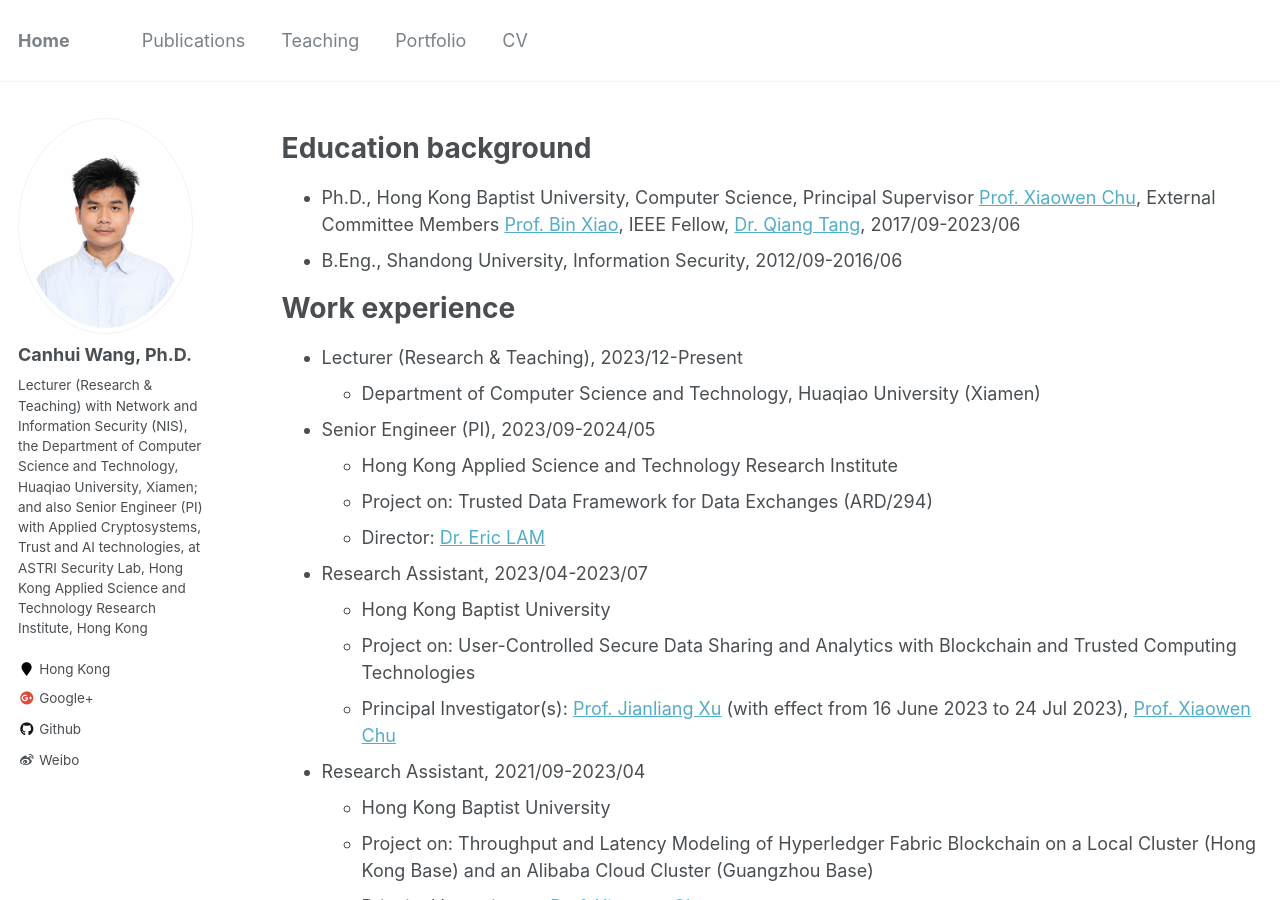
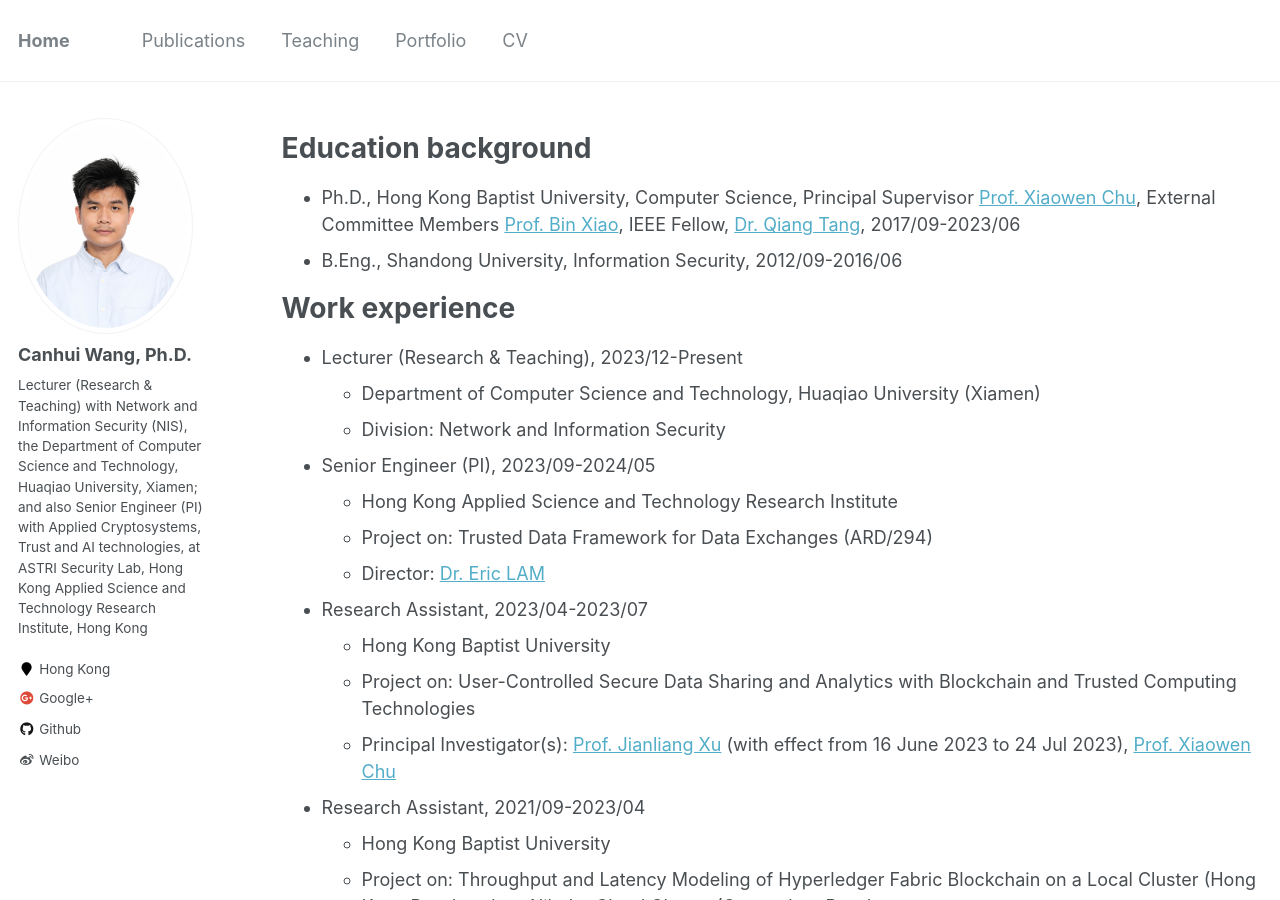
Before and after one commit to Canhui/canhui.github.io, a Jekyll site: the page built from _pages/cv.md, in a window 1280 px wide and 900 px high. Built offline with Jekyll 4.4.1, drawn with Linux system fonts in a browser that asks for light colours.

Commit message:
Update cv.md

```diff
--- a/_pages/cv.md
+++ b/_pages/cv.md
@@ -18,6 +18,7 @@ Work experience
 ======
 * Lecturer (Research & Teaching), 2023/12-Present
   * Department of Computer Science and Technology, Huaqiao University (Xiamen)
+  * Division: Network and Information Security
 
 * Senior Engineer (PI), 2023/09-2024/05
   * Hong Kong Applied Science and Technology Research Institute
```
